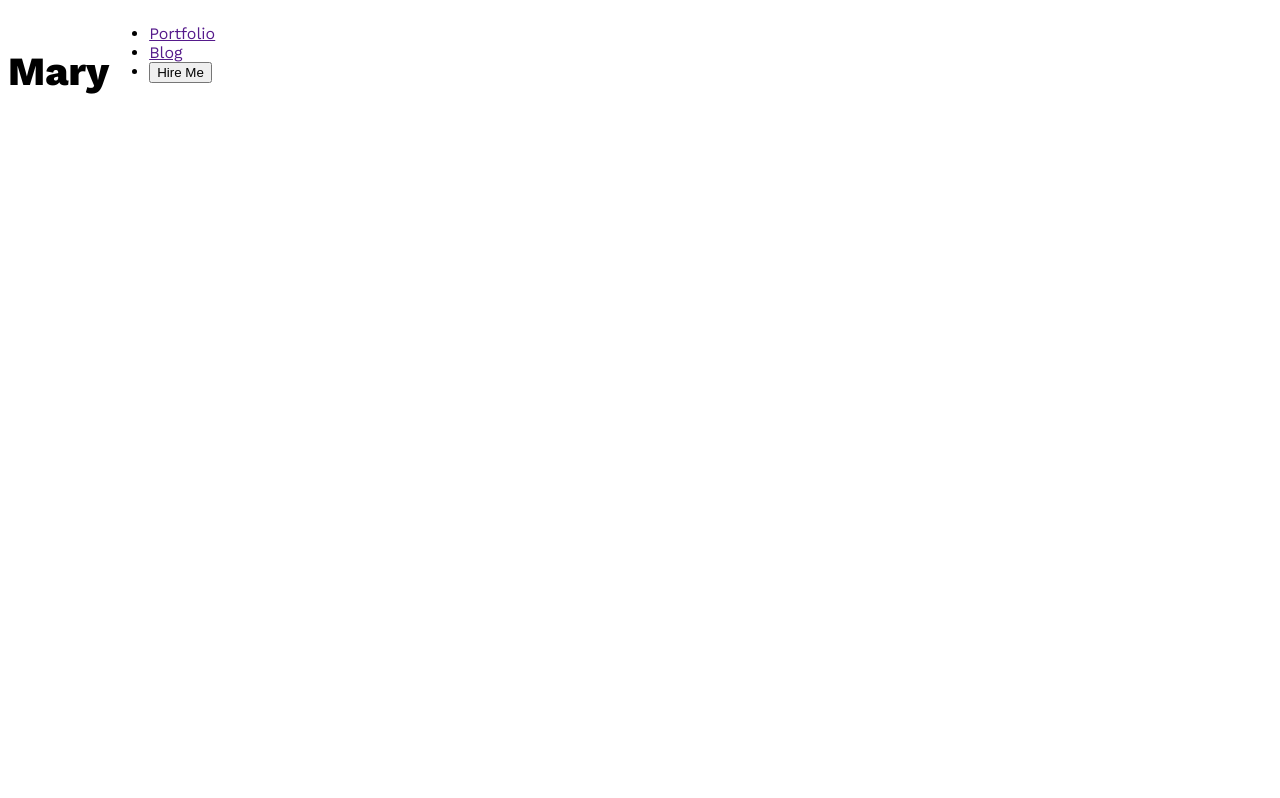
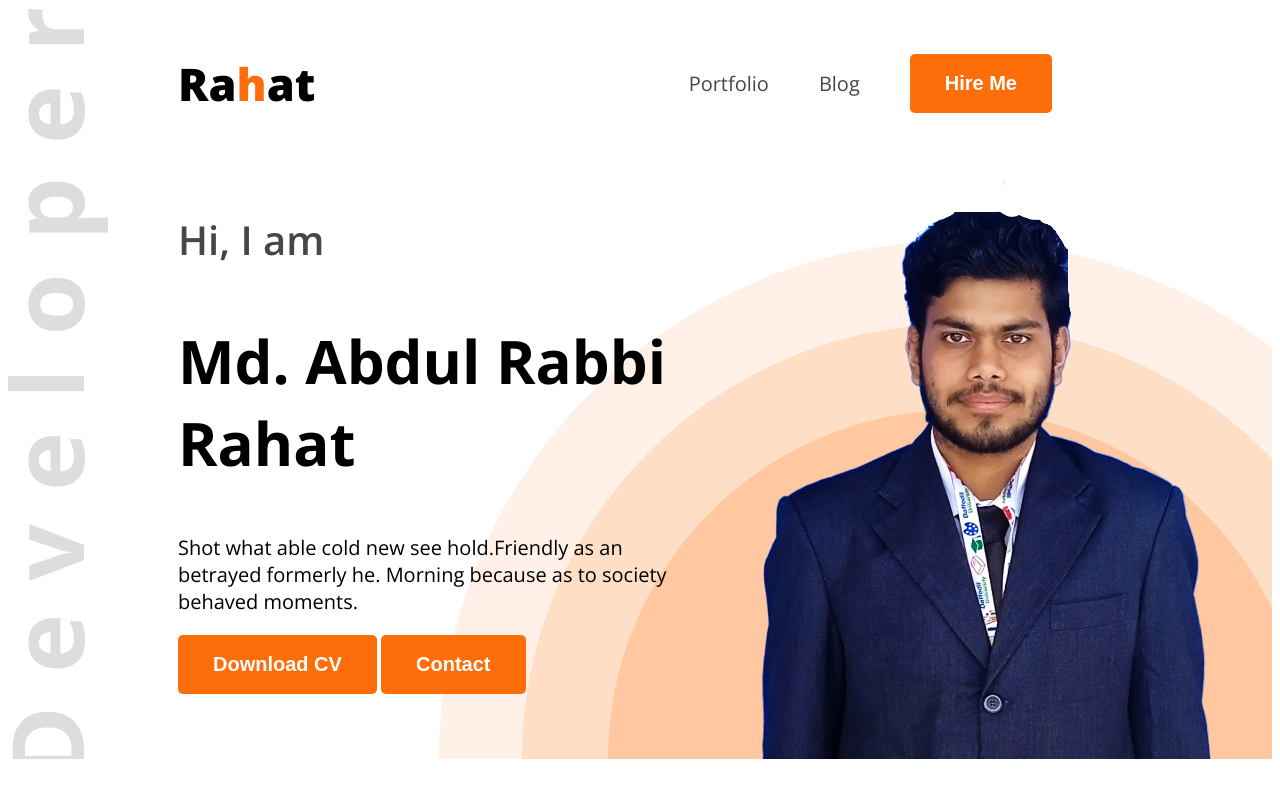
Before and after one commit to Rahat-75/web_dev_Portfolio, a plain HTML site: page index.html in a window 1280 px wide. Drawn offline with nearby package versions, Linux system fonts and the light colour scheme.

Commit message:
added some image & style

```diff
--- a/index.html
+++ b/index.html
@@ -14,16 +14,26 @@
 </head>
 
 <body class="open-sans-normal">
-    <header>
+    <header class="header">
         <nav>
-            <h3 class="nav-title">Mary</h3>
+            <h3 class="nav-title">Ra<span class="text-primary">h</span>at</h3>
             <ul>
-                <li><a href="">Portfolio</a></li>
-                <li><a href="">Blog</a></li>
-                <li><a href=""><button>Hire Me</button></a></li>
+                <li><a class="dark-2" href="">Portfolio</a></li>
+                <li><a class="dark-2" href="">Blog</a></li>
+                <li><a class="dark-2" href=""><button class="btn-primary">Hire Me</button></a></li>
             </ul>
         </nav>
-
+        <div class="banner">
+            <div class="banner-content">
+                <h4 class="banner-greetings dark-2">Hi, I am</h4>
+                <h2 class="banner-title">Md. Abdul Rabbi Rahat</h1>
+                    <p class="banner-description">Shot what able cold new see hold.Friendly as an betrayed formerly he.
+                        Morning because as to society behaved moments.</p>
+                    <button class="btn-primary">Download CV</button>
+                    <button class="btn-primary">Contact</button>
+            </div>
+            <img class="banner-profile-pic" src="images/rahat.png" alt="">
+        </div>
     </header>
     <main>
 
--- a/styles/portfolio.css
+++ b/styles/portfolio.css
@@ -1,18 +1,95 @@
 .open-sans-normal {
-    font-family: "Work Sans", serif;
+    font-family: "Open Sans", sans-serif;
     font-optical-sizing: auto;
     font-style: normal;
     font-variation-settings:
         "wdth" 100;
 }
 
+/* shared style */
+
+.text-primary {
+    color: #FD6E0A;
+}
+
+.dark-2 {
+    color: #474747;
+}
+
+.btn-primary {
+    background-color: #FD6E0A;
+    font-weight: bold;
+    font-size: 20px;
+    color: white;
+    padding: 18px 35px;
+    border-radius: 5px;
+    border: none;
+}
+
+/* header */
+
+.header {
+    background-image: url("../images/developer.png"), url("../images/header_bg.png");
+    background-repeat: no-repeat;
+    background-position: top left, bottom right;
+}
+
 /* Nav styles */
 
 nav {
     display: flex;
+    align-items: center;
+    justify-content: space-between;
+    margin: 0px 170px;
 }
 
 .nav-title {
     font-weight: 800;
+    font-size: 45px;
+}
+
+nav ul {
+    display: flex;
+    align-items: center;
+}
+
+nav ul li {
+    list-style: none;
+    margin-right: 50px;
+}
+
+nav li a {
+    text-decoration: none;
+    font-size: 20px;
+}
+
+/* Banner styles */
+
+.banner {
+    display: flex;
+    justify-content: space-between;
+    margin: 0 5px 0 170px
+}
+
+.banner-content {
+    max-width: 700px;
+}
+
+.banner-greetings {
     font-size: 40px;
+    font-weight: 600;
 }
+
+.banner-title {
+    font-size: 60px;
+    font-weight: bold;
+}
+
+.banner-description {
+    font-size: 20px;
+    font-weight: 200;
+}
+
+.banner-profile-pic {
+    width: 600px;
+}
```
Also changed, not shown: images/rahat.png (added).
